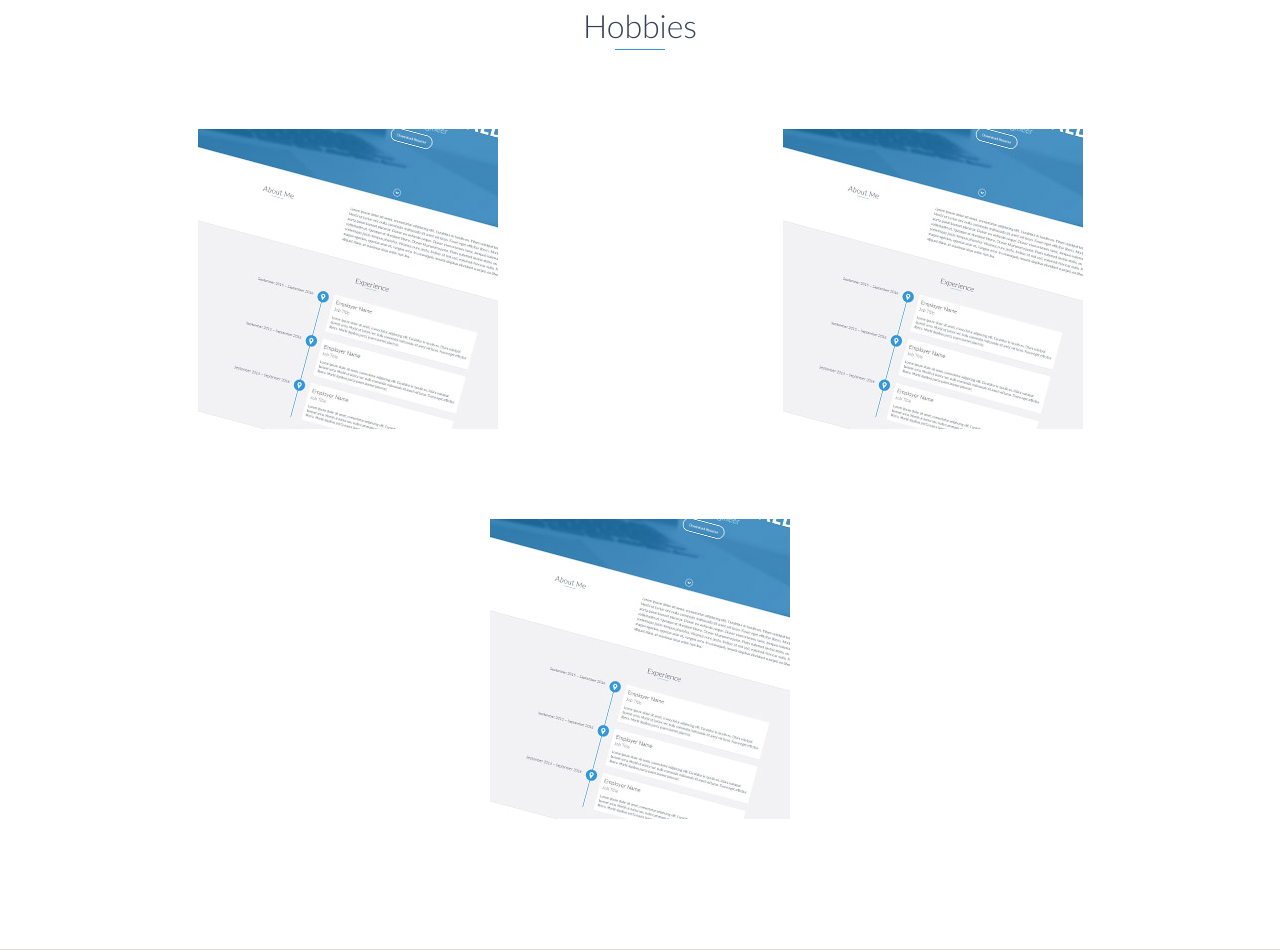
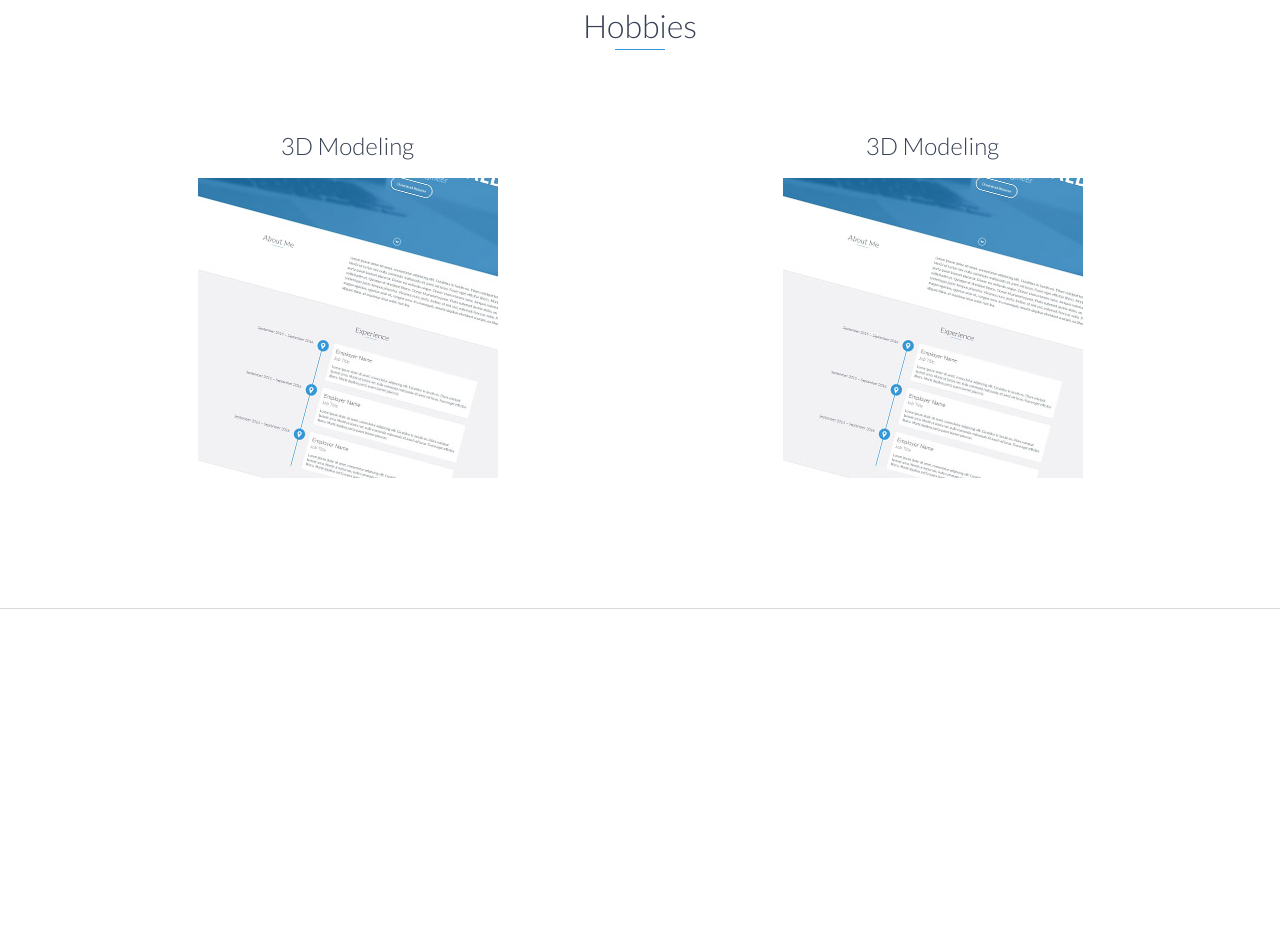
Before and after one commit to qusaizakir/qusaizakir-portfolio, a plain HTML site: page index.html in a window 1280 px wide. Shown: the part 1836-2786 px from the top of the page. After the commit the page ends 2445 px from the top, so only its background shows below. Drawn offline with nearby package versions, Linux system fonts and the light colour scheme.

Commit message:
Update index.html

```diff
--- a/index.html
+++ b/index.html
@@ -114,6 +114,7 @@
 	      <div class="col-sm-6">
                 <div class="project no-image">
                     <div class="project-info">
+			    <h3>3D Modeling</h3>
                         <img src="images/project.jpg" />
                     </div>
                     <!-- End .project-info -->
@@ -123,6 +124,7 @@
 		<div class="col-sm-6">
                 <div class="project no-image">
                     <div class="project-info">
+			 <h3>3D Modeling</h3>
 			<img src="images/project.jpg" />
                     </div>
                     <!-- End .project-info -->
@@ -130,16 +132,6 @@
                 </div>
 	</div>
                 <!-- End .project -->
-	<div class="row">
-		<div class="col-sm-12">
-		<div class="project no-image">
-                    <div class="project-info">
-			<img src="images/project.jpg" />
-	 	    </div>
-                </div>
-		</div>
-                <!-- End .project -->
-
             </div>
         </div>
 
```
